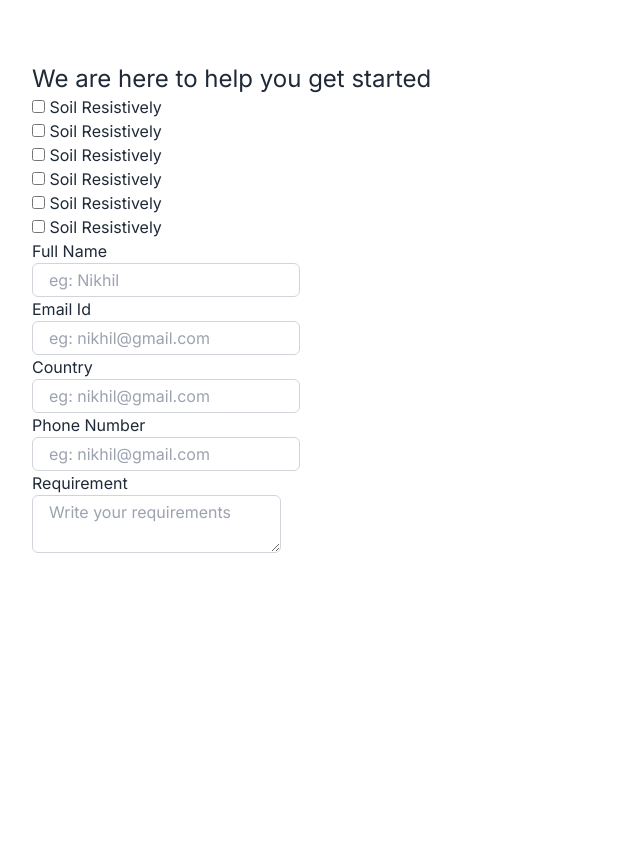
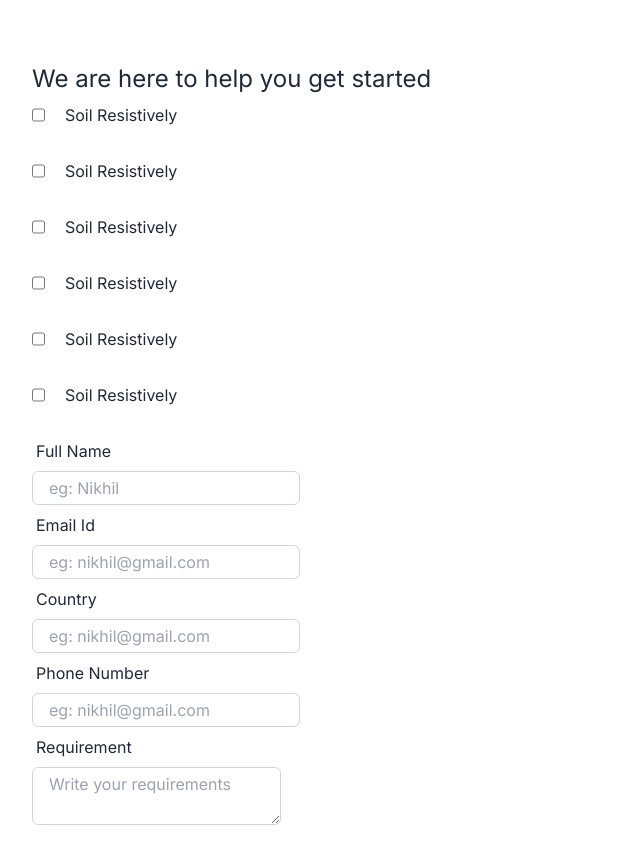
Before and after one commit to ManavMalhotra/undts, a Next.js app: page / in a window 1280 px wide. Shown: the part 1137-2000 px from the top of the page, without its empty margins (0-640 px from the left). Before the commit the page ends 1728 px from the top, so only its background shows below. Built offline with nearby package versions, Linux system fonts and the light colour scheme.

Commit message:
Refactor form layout and add labels for input fields

```diff
--- a/app/page.tsx
+++ b/app/page.tsx
@@ -167,33 +167,65 @@ export default function page() {
         <h1 className="text-2xl">We are here to help you get started</h1>
 
         <form className="">
-          <input type="checkbox" />
-          <label> Soil Resistively</label> <br />
-          <input type="checkbox" />
-          <label> Soil Resistively</label> <br />
-          <input type="checkbox" />
-          <label> Soil Resistively</label> <br />
-          <input type="checkbox" />
-          <label> Soil Resistively</label> <br />
-          <input type="checkbox" />
-          <label> Soil Resistively</label> <br />
-          <input type="checkbox" />
-          <label> Soil Resistively</label> <br />
-
-          <label>Full Name</label> <br />
-          <input type="text" placeholder="eg: Nikhil" className="px-4 py-1 border border-solid border-gray-300 rounded-md" /><br />
-          <label>Email Id</label> <br />
-          <input type="email" placeholder="eg: nikhil@gmail.com" className="px-4 py-1 border border-solid border-gray-300 rounded-md" /><br />
-          <label>Country</label> <br />
-          <input type="" placeholder="eg: nikhil@gmail.com" className="px-4 py-1 border border-solid border-gray-300 rounded-md" /><br />
-          <label>Phone Number</label> <br />
-          <input type="number" placeholder="eg: nikhil@gmail.com" className="px-4 py-1 border border-solid border-gray-300 rounded-md" /><br />
-
-          <label>Requirement</label> <br />
-          <textarea placeholder="Write your requirements" className="px-4 py-1 border border-solid border-gray-300 rounded-md" />
-
+          <div className="flex flex-wrap mb-4">
+            <input type="checkbox" className="mr-4" />
+            <label htmlFor="soilResistivity" className="label">Soil Resistively</label>
+          </div>
+          <div className="flex flex-wrap mb-4">
+            <input type="checkbox" className="mr-4" />
+            <label htmlFor="soilResistivity" className="label">Soil Resistively</label>
+          </div>
+          <div className="flex flex-wrap mb-4">
+            <input type="checkbox" className="mr-4" />
+            <label htmlFor="soilResistivity" className="label">Soil Resistively</label>
+          </div>
+          <div className="flex flex-wrap mb-4">
+            <input type="checkbox" className="mr-4" />
+            <label htmlFor="soilResistivity" className="label">Soil Resistively</label>
+          </div>
+          <div className="flex flex-wrap mb-4">
+            <input type="checkbox" className="mr-4" />
+            <label htmlFor="soilResistivity" className="label">Soil Resistively</label>
+          </div>
+          <div className="flex flex-wrap mb-4">
+            <input type="checkbox" className="mr-4" />
+            <label htmlFor="soilResistivity" className="label">Soil Resistively</label>
+          </div>
+          <label htmlFor="fullName" className="label">Full Name</label>
+          <input
+            id="fullName"
+            type="text"
+            placeholder="eg: Nikhil"
+            className="px-4 py-1 border border-solid border-gray-300 rounded-md"
+          />
+          <label htmlFor="emailId" className="label">Email Id</label>
+          <input
+            id="emailId"
+            type="email"
+            placeholder="eg: nikhil@gmail.com"
+            className="px-4 py-1 border border-solid border-gray-300 rounded-md"
+          />
+          <label htmlFor="country" className="label">Country</label>
+          <input
+            id="country"
+            type="text"
+            placeholder="eg: nikhil@gmail.com"
+            className="px-4 py-1 border border-solid border-gray-300 rounded-md"
+          />
+          <label htmlFor="phoneNumber" className="label">Phone Number</label>
+          <input
+            id="phoneNumber"
+            type="number"
+            placeholder="eg: nikhil@gmail.com"
+            className="px-4 py-1 border border-solid border-gray-300 rounded-md"
+          />
+          <label htmlFor="requirement" className="label">Requirement</label>
+          <textarea
+            id="requirement"
+            placeholder="Write your requirements"
+            className="px-4 py-1 border border-solid border-gray-300 rounded-md"
+          />
         </form>
-
 
       </section>
 
```
